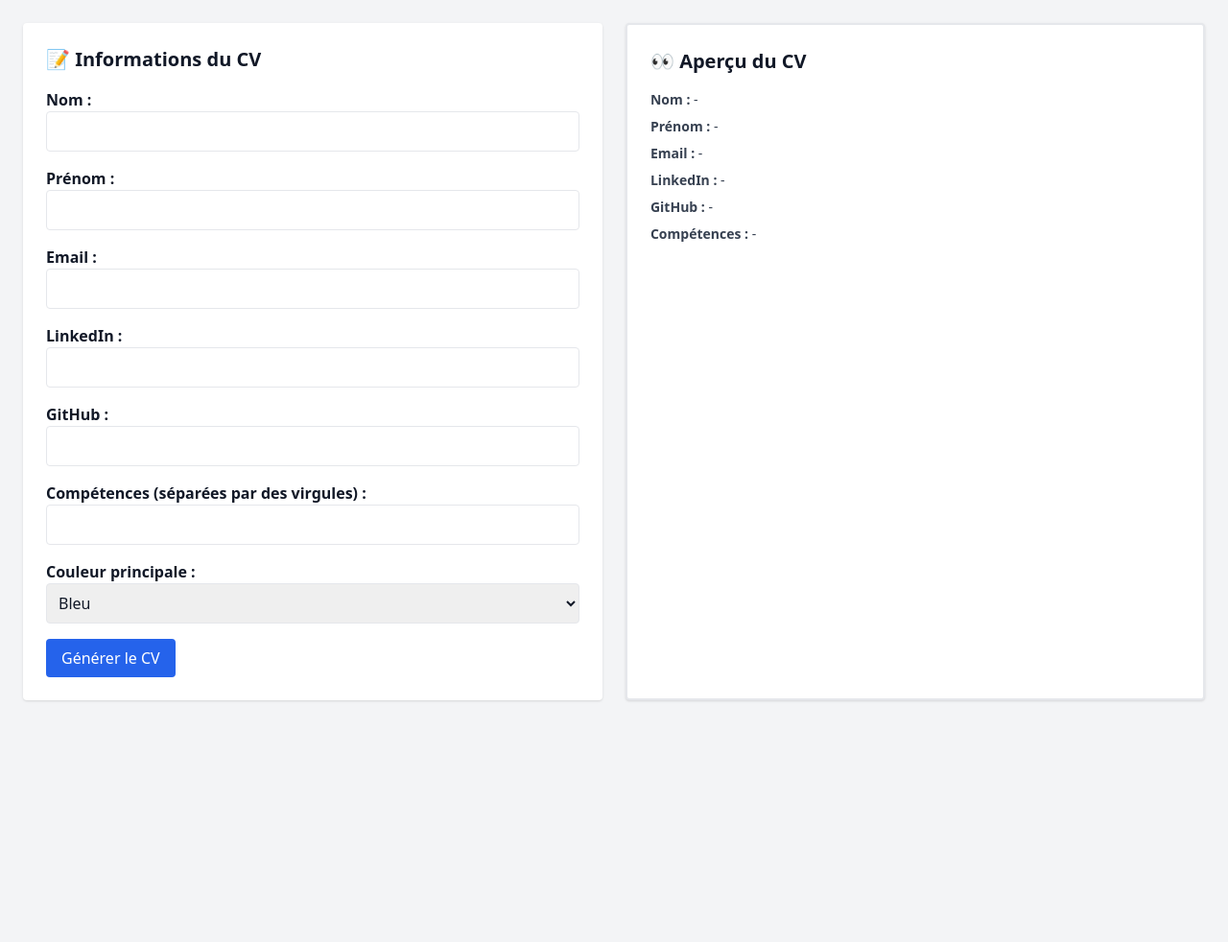
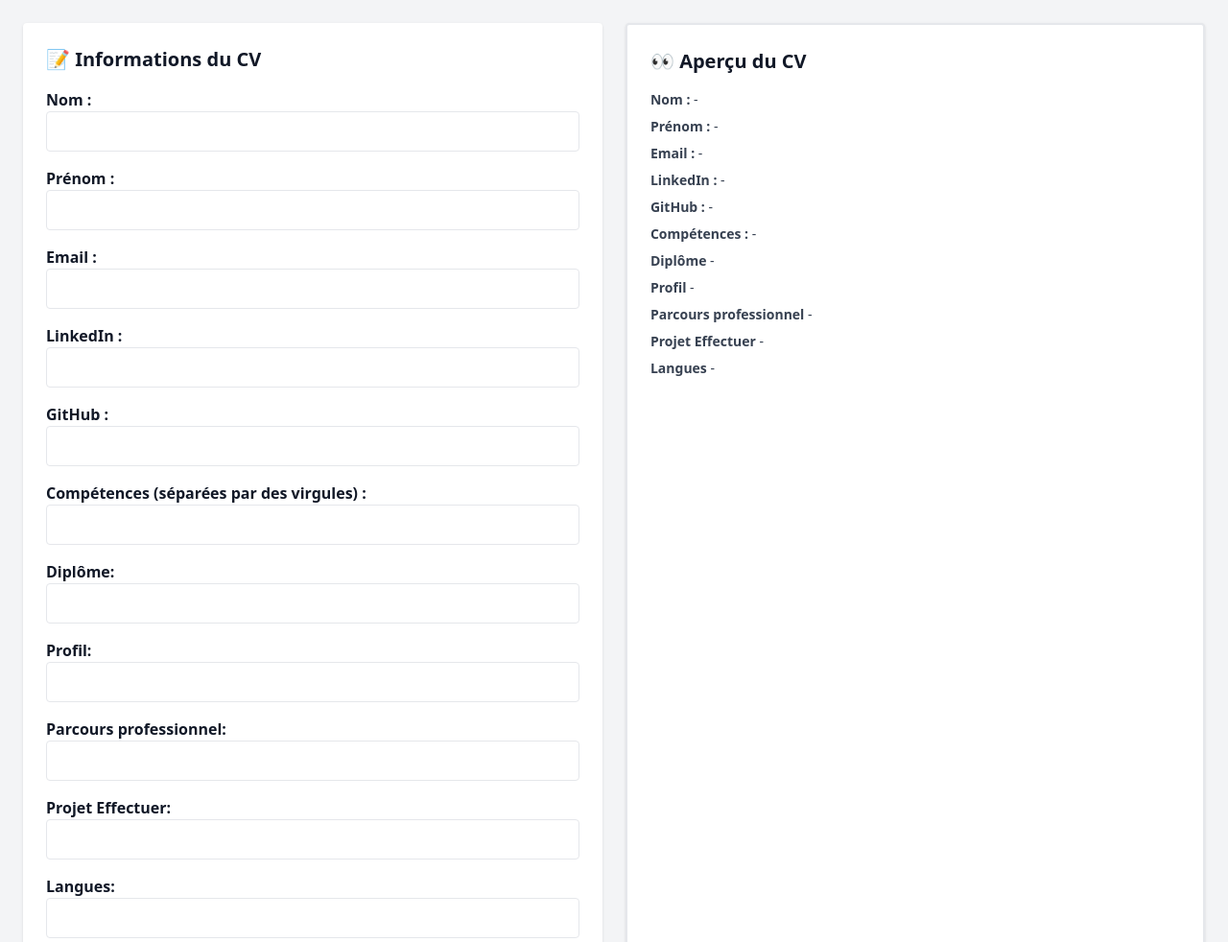
Before and after one commit to Warrre/dev-cv-generator, a plain HTML site: page dev-cv-generator/public/index.html in a window 1280 px wide. Shown: the top 982 px of the page at 96% size. Before the commit the page ends 800 px from the top, so only its background shows below. Drawn offline with nearby package versions, Linux system fonts and the light colour scheme.

Commit message:
Enhance CV form by adding new fields for diploma, profile, professional experience, projects, and languages; update preview section accordingly.

```diff
--- a/dev-cv-generator/public/index.html
+++ b/dev-cv-generator/public/index.html
@@ -36,11 +36,30 @@
           <label class="block font-semibold">GitHub :</label>
           <input type="url" id="github" class="w-full border p-2 rounded" />
         </div>
-
         <!-- Compétences -->
         <div>
           <label class="block font-semibold">Compétences (séparées par des virgules) :</label>
           <input type="text" id="skills" class="w-full border p-2 rounded" />
+        </div>
+        <div>
+          <label class="block font-semibold">Diplôme:</label>
+          <input type="url" id="diplôme" class="w-full border p-2 rounded" />
+        </div>
+        <div>
+          <label class="block font-semibold">Profil:</label>
+          <input type="url" id="profil" class="w-full border p-2 rounded" />
+        </div>
+        <div>
+          <label class="block font-semibold">Parcours professionnel:</label>
+          <input type="url" id="parcours professionnel" class="w-full border p-2 rounded" />
+        </div>
+        <div>
+          <label class="block font-semibold">Projet Effectuer:</label>
+          <input type="url" id="projet Effectuer" class="w-full border p-2 rounded" />
+        </div>
+        <div>
+          <label class="block font-semibold">Langues:</label>
+          <input type="url" id="langues" class="w-full border p-2 rounded" />
         </div>
 
         <!-- Sélecteur de thème -->
@@ -54,6 +73,9 @@
             <option value="black">Noir</option>
             <option value="yellow">Jaune</option>
             <option value="pink">Rose</option>
+            <option value="white">Blanc</option>
+            <option value="grey">Gris</option>
+            <option value="orane">Orange</option>
           </select>
         </div>
 
@@ -74,6 +96,11 @@
         <p><strong>LinkedIn :</strong> <span id="preview-linkedin">-</span></p>
         <p><strong>GitHub :</strong> <span id="preview-github">-</span></p>
         <p><strong>Compétences :</strong> <span id="preview-skills">-</span></p>
+        <p><strong>Diplôme</strong> <span id="preview-Diploma">-</span></p>
+        <p><strong>Profil</strong> <span id="preview-Profile">-</span></p>
+        <p><strong>Parcours professionnel</strong> <span id="preview-professional experience">-</span></p>
+        <p><strong>Projet Effectuer</strong> <span id="preview-Project Carry out">-</span></p>
+        <p><strong>Langues</strong> <span id="preview-Languages">-</span></p>
       </div>
     </section>
 
```
